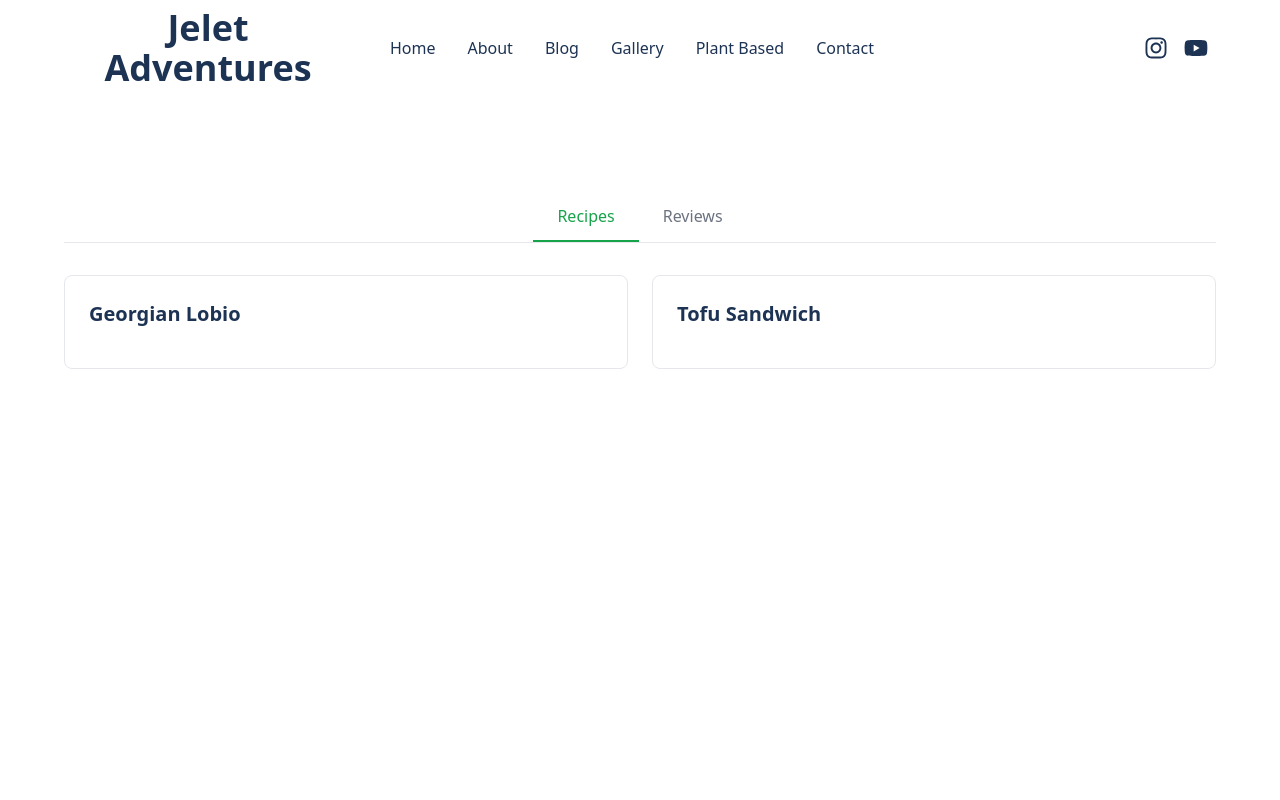
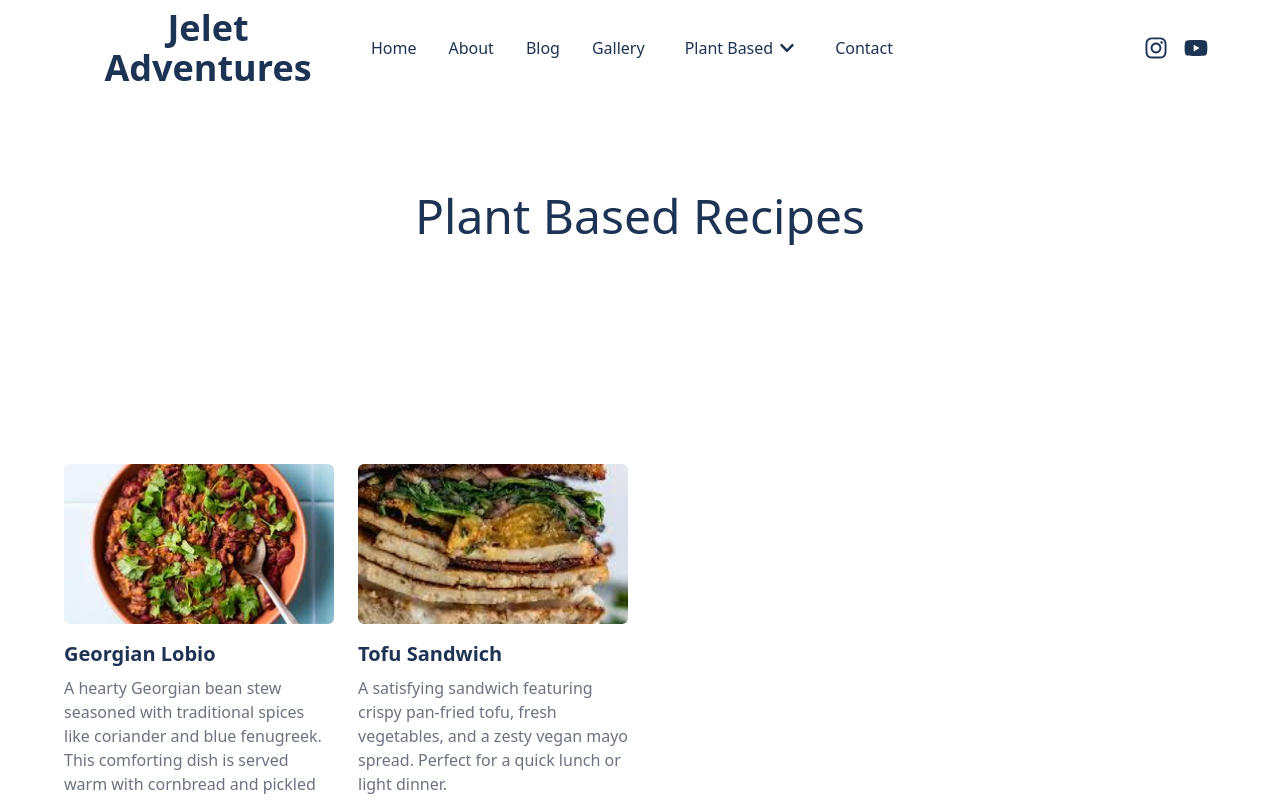
Before and after one commit to sanliverpool13/travelblog, a Next.js app: page /plant-based/recipes in a window 1280 px wide. Shown: the top 800 px of the page. Built offline with nearby package versions, Linux system fonts and the light colour scheme; a web font is replaced by a local one.

Commit message:
added recipe page

```diff
--- a/app/blog/[slug]/page.tsx
+++ b/app/blog/[slug]/page.tsx
@@ -26,9 +26,7 @@ export const generateStaticParams = async () => {
 };
 
 const getPost = async (params: { slug: string }) => {
-  console.log("get post with params", params);
   const SlugIdMap = await getSlugIdMapFromRedis();
-  console.log("slug id map", SlugIdMap);
   const pageObject = SlugIdMap[params.slug];
   const id = pageObject["id"];
   // const page = await retrievePage(id);
@@ -39,7 +37,6 @@ const getPost = async (params: { slug: string }) => {
 
   // Array to house content blocks
   let contentObject: ContentBlocks = [];
-  console.log("before error get post");
 
   // We convert each block to client shape
   await contentBlocks.reduce(async (promise, block) => {
@@ -48,8 +45,6 @@ const getPost = async (params: { slug: string }) => {
     contentObject.push(cBlock);
   }, Promise.resolve());
 
-  console.log("after error");
-
   return {
     post: contentObject,
     clientPage: pageObject,
@@ -57,7 +52,6 @@ const getPost = async (params: { slug: string }) => {
 };
 
 const BlogPost = async ({ params }: { params: { slug: string } }) => {
-  console.log("post params", params);
   const { post, clientPage } = await getPost(params);
   return (
     <PageLayout>
--- a/app/plant-based/page.tsx
+++ b/app/plant-based/page.tsx
@@ -1,13 +1,12 @@
-import PlantBasedLayout from "../../components/Plants/layout";
 import PageLayout from "../../components/pagelayout";
 import Recipes from "../../components/Plants/recipes";
+import recipesData from "@/data/recipe.json";
 
 const about: React.FC = () => {
+  const recipes = Object.values(recipesData.recipes);
   return (
     <PageLayout>
-      <PlantBasedLayout>
-        <Recipes />
-      </PlantBasedLayout>
+      <Recipes recipes={recipes} />
     </PageLayout>
   );
 };
--- a/app/plant-based/recipes/page.tsx
+++ b/app/plant-based/recipes/page.tsx
@@ -2,13 +2,13 @@
 import PageLayout from "../../../components/pagelayout";
 import PlantBasedLayout from "../../../components/Plants/layout";
 import Recipes from "../../../components/Plants/recipes";
+import recipesData from "@/data/recipe.json";
 
 const RecipesPage = () => {
+  const recipes = Object.values(recipesData.recipes);
   return (
     <PageLayout>
-      <PlantBasedLayout>
-        <Recipes />
-      </PlantBasedLayout>
+      <Recipes recipes={recipes} />
     </PageLayout>
   );
 };
--- a/app/plant-based/reviews/page.tsx
+++ b/app/plant-based/reviews/page.tsx
@@ -6,9 +6,7 @@ import Reviews from "../../../components/Plants/reviews";
 const ReviewsPage = () => {
   return (
     <PageLayout>
-      <PlantBasedLayout>
-        <Reviews />
-      </PlantBasedLayout>
+      <Reviews />
     </PageLayout>
   );
 };
--- /dev/null
+++ b/components/NavigationTabs/DropDownTab.tsx
@@ -0,0 +1,106 @@
+"use client";
+import React, { useState, useRef, useEffect } from "react";
+import Link from "next/link";
+import { usePathname } from "next/navigation";
+import { motion } from "framer-motion";
+import { FaChevronDown } from "react-icons/fa";
+
+interface TabProps {
+  title: string;
+  to: string;
+  isActive: boolean;
+  mobile: boolean;
+  onClose: () => void;
+  isHomeOrGallery: boolean;
+}
+
+const DropDownTab: React.FC<TabProps> = ({
+  to,
+  title,
+  isActive,
+  mobile,
+  onClose,
+  isHomeOrGallery,
+}) => {
+  const [isOpen, setIsOpen] = useState(false);
+  const dropdownRef = useRef<HTMLLIElement>(null);
+
+  // Close dropdown when clicking outside
+  useEffect(() => {
+    const handleClickOutside = (event: MouseEvent) => {
+      if (
+        dropdownRef.current &&
+        !dropdownRef.current.contains(event.target as Node)
+      ) {
+        setIsOpen(false);
+      }
+    };
+
+    document.addEventListener("mousedown", handleClickOutside);
+    return () => document.removeEventListener("mousedown", handleClickOutside);
+  }, []);
+
+  const handleToggle = (e: React.MouseEvent) => {
+    setIsOpen((prev) => !prev); // Toggle dropdown
+  };
+
+  const handleLinkClick = () => {
+    setIsOpen(false); // Close dropdown when link is clicked
+  };
+
+  return (
+    <li
+      className={`relative cursor-pointer ${mobile ? "mb-4" : "mr-4"} ${
+        isActive ? "font-extrabold" : ""
+      }`}
+      ref={dropdownRef}
+    >
+      {/* Button - toggle dropdown */}
+      <button
+        onClick={handleToggle}
+        className={`flex items-center gap-1.5 px-4 py-2 ${
+          isActive
+            ? isHomeOrGallery
+              ? "font-extrabold text-bg-clr-footer"
+              : "font-extrabold text-clr-trqse"
+            : isHomeOrGallery
+              ? "text-white"
+              : "text-bg-clr-footer"
+        } `}
+        aria-expanded={isOpen}
+        aria-haspopup="true"
+      >
+        Plant Based
+        <FaChevronDown
+          className={`w-4 h-4 transition-transform duration-200 ${
+            isOpen ? "rotate-180" : ""
+          }`}
+        />
+      </button>
+
+      {/* Dropdown Menu */}
+      {isOpen && (
+        <div className="absolute z-10 bg-white shadow-md rounded-md min-w-[160px] transition-opacity duration-200 opacity-100 visible top-full left-0">
+          <div className="py-1 md:py-2">
+            <Link
+              href="/plant-based/recipes"
+              className="block px-4 py-2 text-gray-700 hover:bg-gray-50 "
+              onClick={handleLinkClick}
+            >
+              Recipes
+            </Link>
+            <Link
+              href="/plant-based/reviews"
+              className="block px-4 py-2 text-gray-700 hover:bg-gray-50 "
+              onClick={handleLinkClick}
+            >
+              Reviews
+            </Link>
+          </div>
+        </div>
+      )}
+    </li>
+  );
+};
+
+export default DropDownTab;
--- a/components/NavigationTabs/Tabs.tsx
+++ b/components/NavigationTabs/Tabs.tsx
@@ -4,13 +4,14 @@ import Link from "next/link";
 // import { TabsUl } from "./tabs.style";
 import { usePathname } from "next/navigation";
 import { motion } from "framer-motion";
+import DropDownTab from "./DropDownTab";
 
 const tabTypes = [
   { name: "Home", to: "/" },
   { name: "About", to: "/about" },
   { name: "Blog", to: "/blog" },
   { name: "Gallery", to: "/gallery" },
-  { name: "Plant Based", to: "/plant-based"},
+  { name: "Plant Based", to: "/plant-based" },
   { name: "Contact", to: "/contact" },
 ];
 
@@ -24,6 +25,20 @@ const Tabs: React.FC<Props> = ({ mobile, onClose, isHomeOrGallery }) => {
   const pathname = usePathname();
 
   const tabElements = tabTypes.map((tab, index) => {
+    if (tab.name === "Plant Based") {
+      return (
+        <DropDownTab
+          key={`${tab.name}-${index}`}
+          title={tab.name}
+          to={tab.to}
+          isActive={pathname === tab.to}
+          mobile={mobile}
+          onClose={onClose}
+          isHomeOrGallery={isHomeOrGallery}
+        />
+      );
+    }
+
     return (
       <Tab
         key={`${tab.name}-${index}`}
@@ -85,8 +100,8 @@ const Tab: React.FC<TabProps> = ({
                 ? "font-extrabold text-bg-clr-footer"
                 : "font-extrabold text-clr-trqse"
               : isHomeOrGallery
-              ? "text-white"
-              : "text-bg-clr-footer"
+                ? "text-white"
+                : "text-bg-clr-footer"
           }`}
           onClick={handleOnClose}
         >
--- a/components/Plants/recipe.tsx
+++ b/components/Plants/recipe.tsx
@@ -24,10 +24,9 @@ const RecipeDetails: React.FC<RecipeDetailsProps> = ({
   ingredients,
   directions,
 }) => {
-  console.log(image);
   return (
     <div className="w-full max-w-[1300px] mx-auto p-8">
-      <Link href="/plant-based" className="mb-8 inline-block">
+      <Link href="/plant-based/recipes" className="mb-8 inline-block">
         ← Back to All Recipes
       </Link>
 
--- a/components/Plants/recipes.tsx
+++ b/components/Plants/recipes.tsx
@@ -1,23 +1,51 @@
 // app/plant-based/recipes/page.tsx
 import Link from "next/link";
+import Image from "next/image";
 
-const Recipes = () => {
+interface RecipeDetailsProps {
+  title: string;
+  image: string;
+  tags: string[];
+  description: string;
+  ingredients: Array<{
+    amount: string | number;
+    unit?: string;
+    item: string;
+  }>;
+  directions: string[];
+}
+
+interface RecipesProps {
+  recipes: RecipeDetailsProps[]; // Array of recipe details
+}
+
+const Recipes: React.FC<RecipesProps> = ({ recipes }) => {
   return (
-    <div className="grid grid-cols-1 md:grid-cols-2 gap-6 w-full">
-      <Link
-        href="/plant-based/recipes/georgian-lobio"
-        className="rounded-lg border p-6 hover:shadow-lg transition-shadow"
-      >
-        <h2 className="font-semibold text-xl mb-4">Georgian Lobio</h2>
-        {/* Add preview image and short description */}
-      </Link>
-      <Link
-        href="/plant-based/recipes/tofu-sandwich"
-        className="rounded-lg border p-6 hover:shadow-lg transition-shadow"
-      >
-        <h2 className="font-semibold text-xl mb-4">Tofu Sandwich</h2>
-        {/* Add preview image and short description */}
-      </Link>
+    <div className="w-full flex flex-col items-center">
+      <div className="w-[90%] max-w-[1300px] h-full flex flex-col gap-y-56 items-center">
+        <h2 className="text-5xl">Plant Based Recipes</h2>
+        <div className="grid grid-cols-4 md:grid-cols-12 gap-6 w-full">
+          {recipes.map((recipe, index) => (
+            <Link
+              key={index}
+              href={`/plant-based/recipes/${recipe.title.toLowerCase().replace(/ /g, "-")}`}
+              className=" col-span-2 md:col-span-3"
+            >
+              <div className="relative h-40 w-full mb-4">
+                <Image
+                  src={recipe.image}
+                  alt={recipe.title}
+                  layout="fill"
+                  objectFit="cover"
+                  className="rounded-md"
+                />
+              </div>
+              <h2 className="font-semibold text-xl mb-2">{recipe.title}</h2>
+              <p className="text-gray-500">{recipe.description}</p>
+            </Link>
+          ))}
+        </div>
+      </div>
     </div>
   );
 };
--- a/components/Plants/reviews.tsx
+++ b/components/Plants/reviews.tsx
@@ -2,8 +2,11 @@
 
 const Reviews = () => {
   return (
-    <div className="grid grid-cols-1 md:grid-cols-2 gap-6 w-full">
-      Reviews Coming Soon
+    <div className="w-full flex flex-col items-center">
+      <div className="w-[90%] max-w-[1300px] h-full flex flex-col gap-y-16 items-center">
+        <h2 className="text-5xl">Reviews</h2>
+        <p>Coming Soon</p>
+      </div>
     </div>
   );
 };
--- a/helpers/blog.helpers.ts
+++ b/helpers/blog.helpers.ts
@@ -256,7 +256,6 @@ export const saveSlugToRedis = async (mappedContent: Post[]) => {
 export const getSlugIdMapFromRedis = async () => {
   try {
     const slugIdMap = await redis.get(TRAVEL_SLUG_ID_MAP);
-    console.log("slug id map I get from redis try and catch", slugIdMap);
 
     return slugIdMap ? JSON.parse(JSON.stringify(slugIdMap) as string) : {};
   } catch (error) {
```
